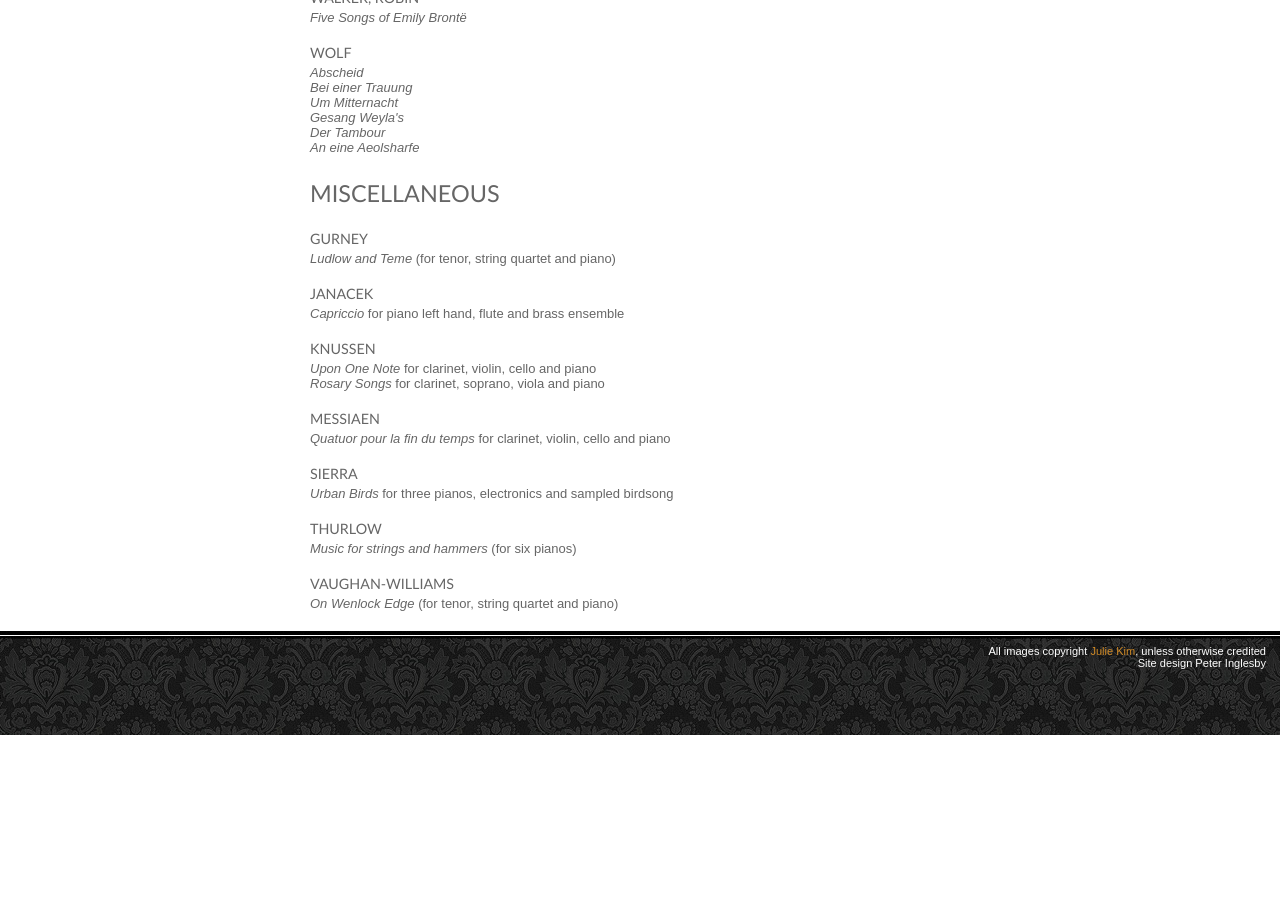
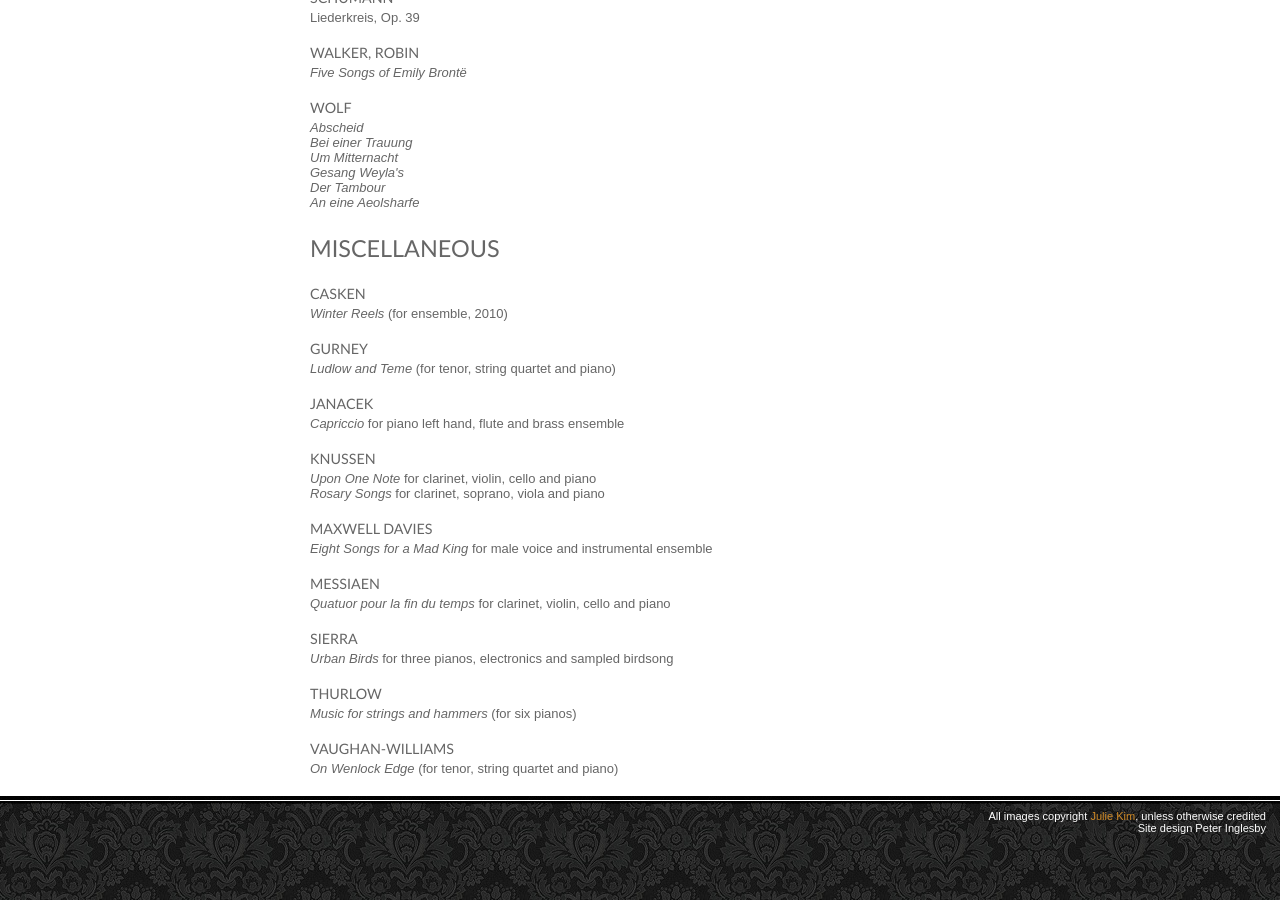
Before and after one commit to hammonc/clarehammond.com, a Jekyll site: the page built from chamber-repertoire.html, in a window 1280 px wide and 900 px high, scrolled down 6624 px. Built offline with Jekyll 4.4.1, drawn with Linux system fonts in a browser that asks for light colours; before the commit the page ends 7359 px from its top, so only the background shows below that; some of the changed text lies outside the part shown.

Commit message:
chamber rep update

```diff
--- a/chamber-repertoire.html
+++ b/chamber-repertoire.html
@@ -68,6 +68,9 @@ layout: repertoire
 
 <h4>SCHUMANN</h4>
 <p><em>M&#228;rchenerz&#228;hlungen</em> Op. 132, for Clarinet, Viola and Piano</p>
+
+<h4>STRAVINSKY</h4>
+<p>Suite from <em>L'Histoire du Soldat</em> for clarinet, violin and piano</p>
 
 <h3 id="two-piano">TWO PIANO</h3>
 
@@ -368,6 +371,9 @@ layout: repertoire
 
 <h3 id="misc">MISCELLANEOUS</h3>
 
+<h4>CASKEN</h4>
+<p><em>Winter Reels</em> (for ensemble, 2010)</p>
+
 <h4>GURNEY</h4>
 <p><em>Ludlow and Teme</em> (for tenor, string quartet and piano)</p>
 
@@ -377,6 +383,9 @@ layout: repertoire
 <h4>KNUSSEN</h4>
 <p><em>Upon One Note</em> for clarinet, violin, cello and piano</em></p>
 <p><em>Rosary Songs</em> for clarinet, soprano, viola and piano</p>
+
+<h4>MAXWELL DAVIES</h4>
+<p><em>Eight Songs for a Mad King</em> for male voice and instrumental ensemble</p>
 
 <h4>MESSIAEN</h4>
 <p><em>Quatuor pour la fin du temps</em> for clarinet, violin, cello and piano</p>
```
